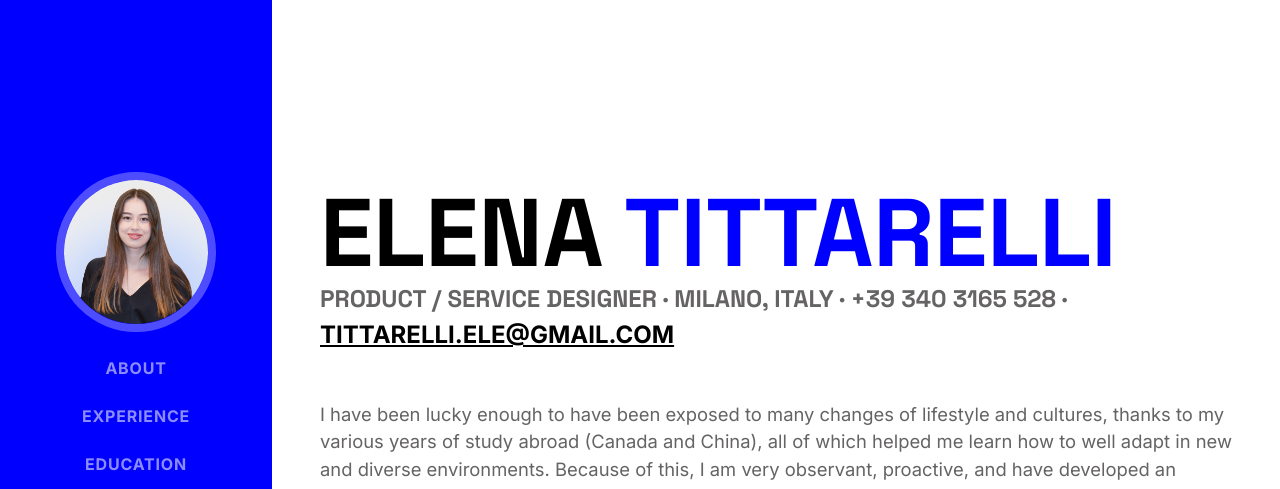
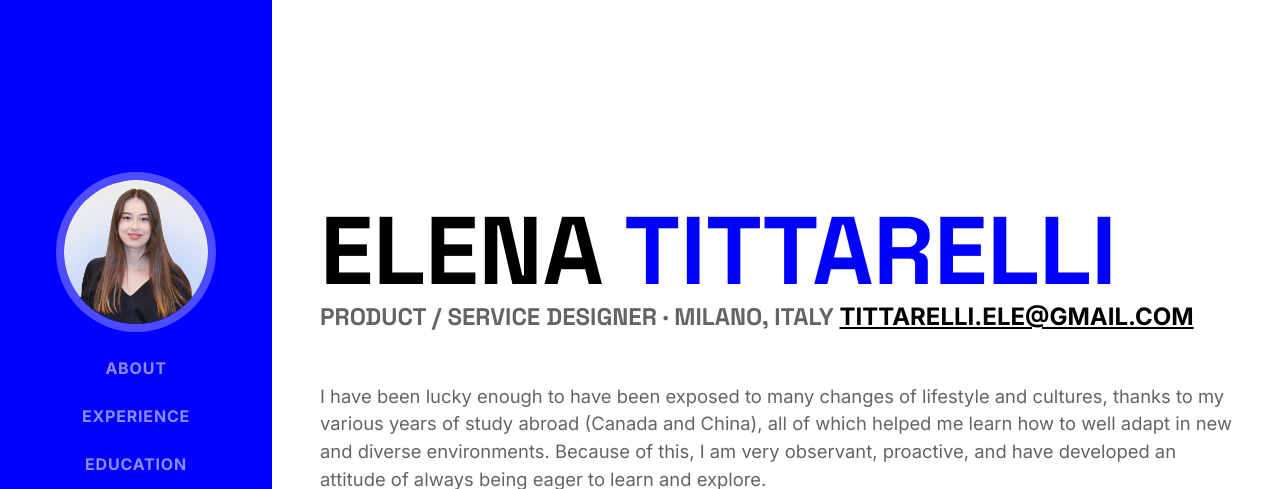
Before and after one commit to malenientemale-elena/cv-elena-usability, a plain HTML site: page index.html in a window 1280 px wide. Shown: the top 489 px of the page. Drawn offline with nearby package versions, Linux system fonts and the light colour scheme.

Commit message:
Update index.html

```diff
--- a/index.html
+++ b/index.html
@@ -94,7 +94,7 @@
                         <span class="text-primary">Tittarelli</span>
                     </h1>
                     <div class="subheading mb-5">
-                        Product / Service Designer · Milano, Italy · +39 340 3165 528 ·
+                        Product / Service Designer · Milano, Italy
                         <a href="mailto:tittarelli.ele@gmail.com">tittarelli.ele@gmail.com</a>
                     </div>
                     <p class="lead mb-5">I have been lucky enough to have been exposed to many changes of lifestyle and cultures, thanks to my various years of study abroad (Canada and China), all of which helped me learn how to well adapt in new and diverse environments. Because of this, I am very observant, proactive, and have developed an attitude of always being eager to learn and explore.</p>
```
